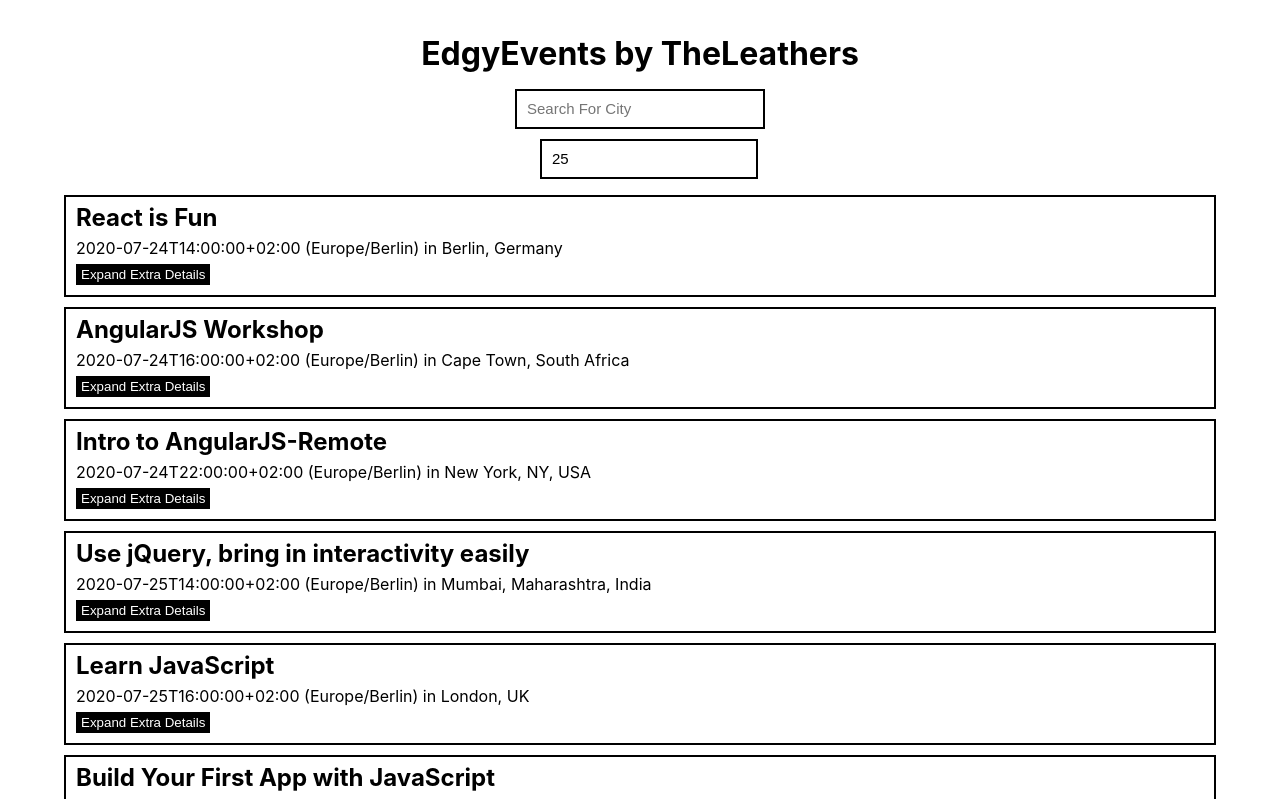
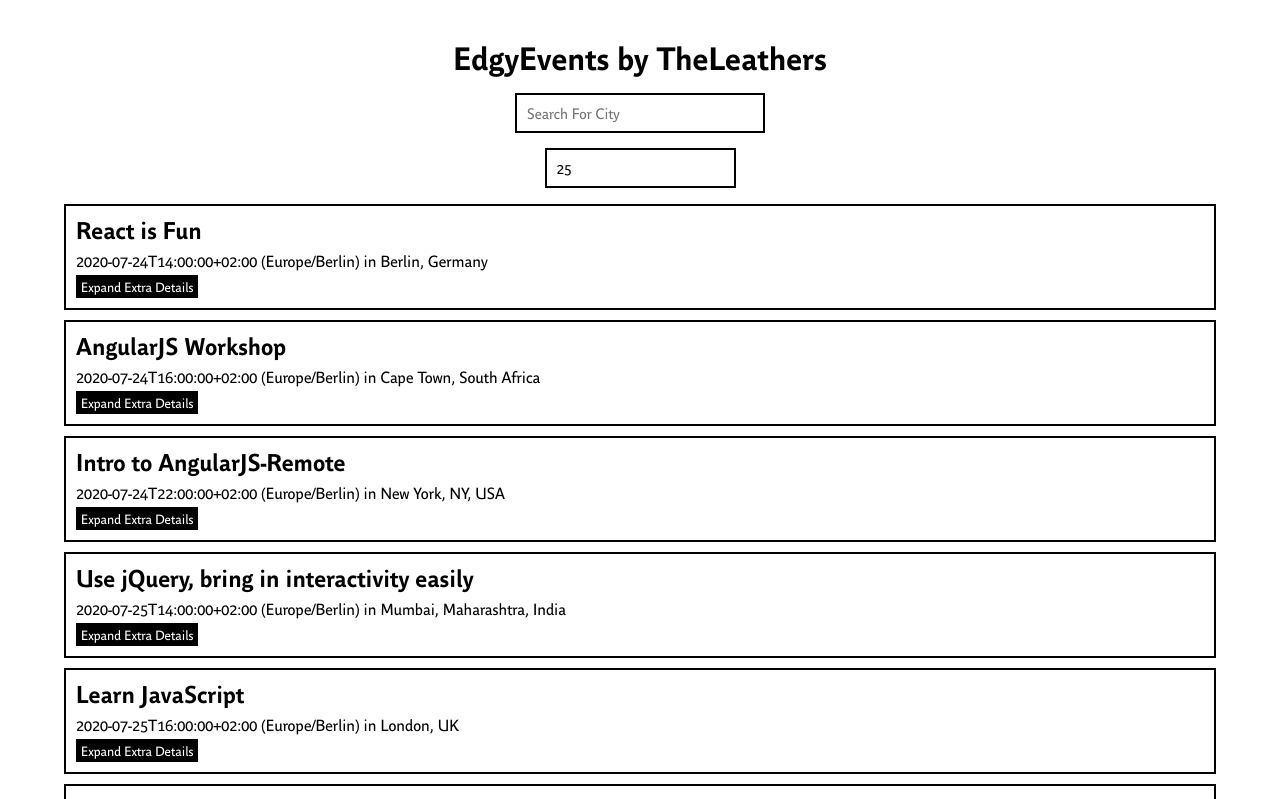
Before and after one commit to DelacorteClock/meet, a React (Create React App) app: page / in a window 1280 px wide. Shown: the top 799 px of the page. Built offline with nearby package versions, Linux system fonts and the light colour scheme; what atatus-spa would draw is missing.

Commit message:
Added alerts system

```diff
--- /dev/null
+++ b/src/Alert.js
@@ -0,0 +1,33 @@
+import React, {Component} from 'react';
+
+class Alert extends Component {
+    constructor(props) {
+        super(props);
+        this.colour = null;
+        this.separated = null;
+    }
+    getStyle = function () {
+        return {color: this.colour};
+    }
+    render() {
+        return <div className='Alert'><p style={this.getStyle()}>{this.separated ? (this.props.text ? <br /> : <div></div>) : (<div></div>)}{this.separated ? (this.props.text ? <br /> : <div></div>) : (<div></div>)}{this.props.text}</p></div>;
+    }
+}
+
+class InfoAlert extends Alert {
+    constructor(props) {
+        super(props);
+        this.colour = 'rgb(0,15,159)';
+        this.separated = true;
+    }
+}
+
+class ErrorAlert extends Alert {
+    constructor(props) {
+        super(props);
+        this.colour = 'rgb(225,37,27)';
+        this.separated = false;
+    }
+}
+
+export {InfoAlert, ErrorAlert};
--- a/src/App.css
+++ b/src/App.css
@@ -52,8 +52,8 @@ input[type='number'] {
 .CitySearch {
     display: flex;
     flex-direction: column;
-    flex-basis: 300px;
-    max-width: 300px;
+    flex-basis: 400px;
+    max-width: 400px;
     margin: auto;
     position: relative;
 }
@@ -152,9 +152,8 @@ a:active {
     font-family: sans-serif;
 }
 
-.Alert {
-    position: fixed;
-    top: 20px;
+.Alert, .NumAlert {
+    font-size: 13px !important;
 }
 
 .data-vis-wrapper {
--- a/src/CitySearch.js
+++ b/src/CitySearch.js
@@ -1,20 +1,26 @@
 import React, {Component} from 'react';
+import {InfoAlert} from './Alert';
 
 class CitySearch extends Component {
     state = {
         query: '',
         suggestions: [],
-        shewSuggestions: undefined
+        shewSuggestions: undefined,
+        infoText: ''
     }
     hdlInputChange = (evt) => {
         const value = evt.target.value;
         const suggestions = this.props.locations.filter(function (location) {
             return location.toUpperCase().indexOf(value.toUpperCase()) > -1;
         });
-        this.setState({query: value, suggestions: suggestions});
+        if (suggestions.length === 0) {
+            this.setState({query: value, suggestions: [], infoText: 'City Not Found: Check Spelling Or Look For Another One'});
+        } else {
+            this.setState({query: value, suggestions: suggestions, infoText: ''});
+        }
     }
     hdlItemClick = (suggestion) => {
-        this.setState({query: suggestion, shewSuggestions: false});
+        this.setState({query: suggestion, shewSuggestions: false, infoText: ''});
         this.props.updateEvents(suggestion, 'BLANK');
     }
     render() {
@@ -27,6 +33,7 @@ class CitySearch extends Component {
                     ))}
                     <li key='all' className='allLine' onClick={() => this.hdlItemClick('all')}><b>See All Cities</b></li>
                 </ul>
+                <InfoAlert text={this.state.infoText} />
             </div>
         );
     }
--- a/src/NumberOfEvents.js
+++ b/src/NumberOfEvents.js
@@ -1,20 +1,27 @@
 import React, {Component} from 'react';
+import {ErrorAlert} from './Alert';
 
 class NumberOfEvents extends Component {
     state = {
-        quantity: '25'
+        quantity: '25',
+        infoText: ''
     }
     hdlInputChange = (evt) => {
         const value = evt.target.value;
-        if (!isNaN(parseInt(value))) {
-            this.setState({quantity: value});
+        if (parseInt(value) > 0 && parseInt(value) < 1001) {
+            this.setState({quantity: value, infoText: ''});
             this.props.updateEvents('BLANK', value);
+        } else if (parseInt(value) < 1 || parseInt(value) > 1000) {
+            this.setState({quantity: value, infoText: 'Value Must Be From 1 To 1 000'});
+        } else {
+            this.setState({quantity: value, infoText: 'Box Must Contain Integer '});
         }
     }
     render() {
         return (
             <div className='NumberOfEvents'>
                 <input type='number' className='quantity' min='1' value={this.state.quantity} onChange={this.hdlInputChange} />
+                <ErrorAlert text={this.state.infoText} />
             </div>
         );
     }
--- a/src/index.css
+++ b/src/index.css
@@ -1,13 +1,22 @@
+@font-face {
+  font-family: StandardSpecial;
+  src: url('./graphics/ParisineOfficeWeb-Regular.woff');
+  font-weight: normal;
+}
+
+@font-face {
+  font-family: StandardSpecial;
+  src: url('./graphics/ParisineOfficeWeb-Bold.woff');
+  font-weight: bold;
+}
+
 body {
   margin: 0;
-  font-family: -apple-system, BlinkMacSystemFont, 'Segoe UI', 'Roboto', 'Oxygen',
-    'Ubuntu', 'Cantarell', 'Fira Sans', 'Droid Sans', 'Helvetica Neue',
-    sans-serif;
+  font-family: StandardSpecial;
   -webkit-font-smoothing: antialiased;
   -moz-osx-font-smoothing: grayscale;
 }
 
-code {
-  font-family: source-code-pro, Menlo, Monaco, Consolas, 'Courier New',
-    monospace;
+button, code, input {
+    font-family: StandardSpecial;
 }
```
Also changed, not shown: src/graphics/ParisineOfficeWeb-Bold.woff (added), src/graphics/ParisineOfficeWeb-Regular.woff (added).
